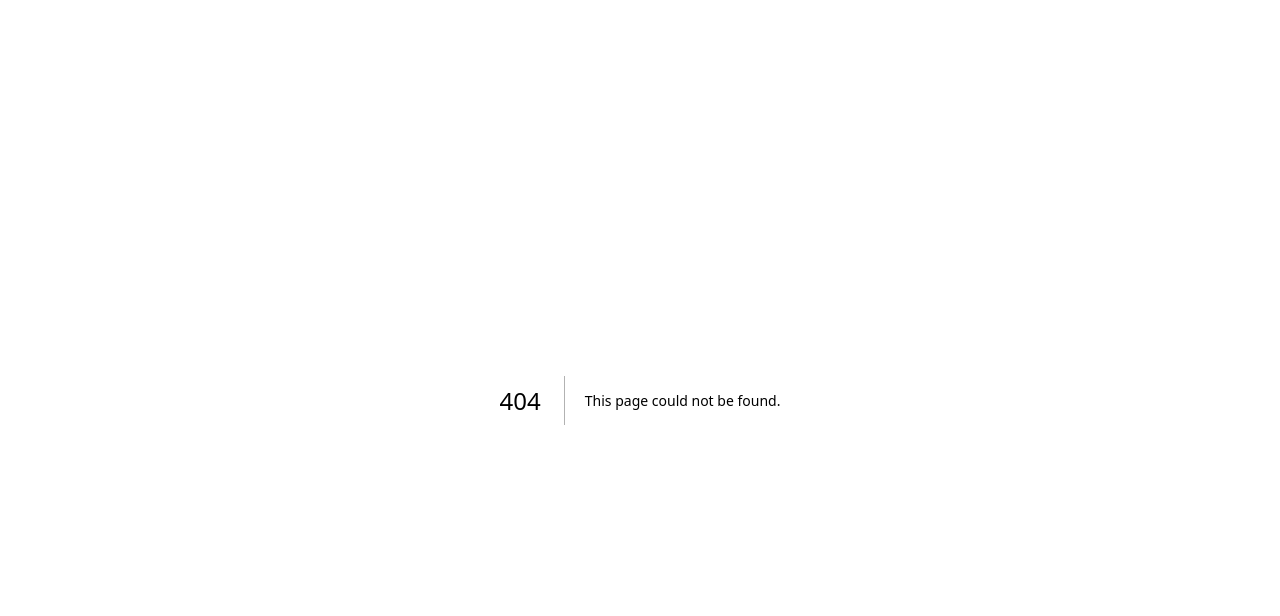
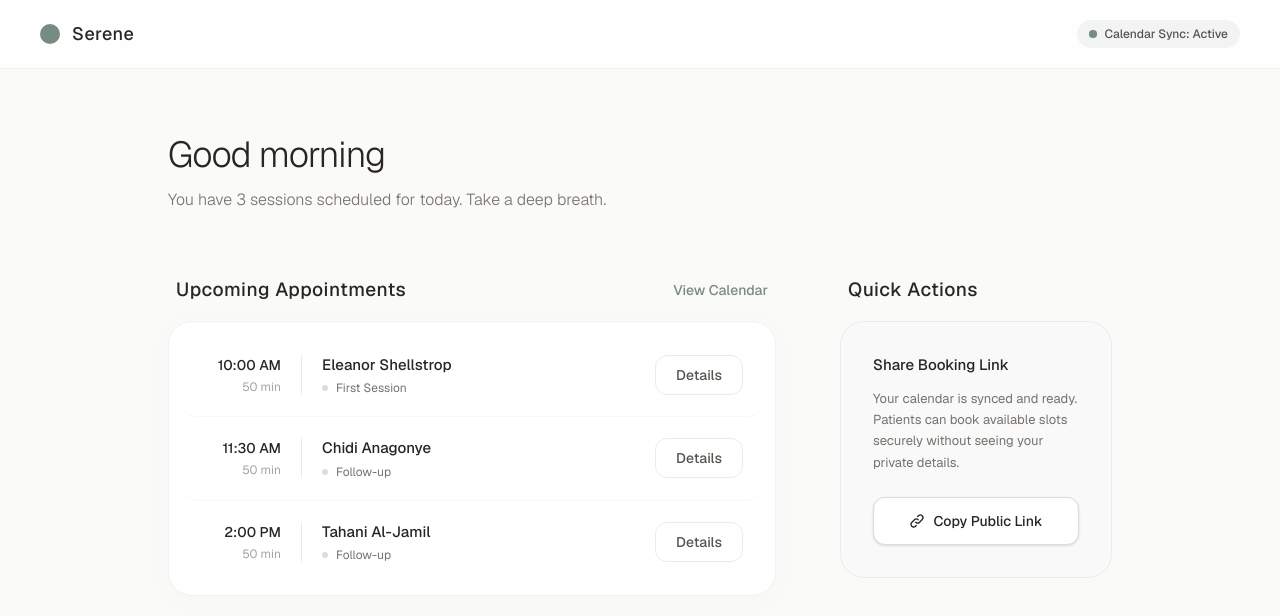
Before and after one commit to sebasgc4408/SereneBDDfinal, a Next.js app: page /dashboard in a window 1280 px wide. Before the commit this address had no page. Shown: the top 616 px of the page. Built offline with nearby package versions, Linux system fonts and the light colour scheme; no server answers.

Commit message:
feat(ui): Build Serene Dashboard layout

```diff
--- /dev/null
+++ b/src/app/dashboard/page.tsx
@@ -0,0 +1,5 @@
+import Dashboard from '@/components/Dashboard'
+
+export default function DashboardPage() {
+  return <Dashboard />
+}
--- /dev/null
+++ b/src/components/Dashboard.tsx
@@ -0,0 +1,113 @@
+'use client'
+
+import React from 'react'
+import { useUser, UserButton } from '@clerk/nextjs'
+
+const Dashboard = () => {
+  const { user, isLoaded } = useUser()
+
+  // Mocks de citas para esta fase de UI
+  const upcomingAppointments = [
+    { id: 1, patient: "Eleanor Shellstrop", time: "10:00 AM", duration: "50 min", type: "First Session" },
+    { id: 2, patient: "Chidi Anagonye", time: "11:30 AM", duration: "50 min", type: "Follow-up" },
+    { id: 3, patient: "Tahani Al-Jamil", time: "2:00 PM", duration: "50 min", type: "Follow-up" },
+  ]
+
+  if (!isLoaded) return <div className="min-h-screen bg-[#FAFAF9]" />
+
+  const greeting = user?.firstName ? `Good morning, ${user.firstName}` : 'Good morning'
+
+  return (
+    <div className="min-h-screen bg-[#FAFAF9] font-sans selection:bg-[#788B80] selection:text-white pb-20">
+      {/* Top Navigation */}
+      <header className="sticky top-0 z-10 flex items-center justify-between px-6 md:px-10 py-5 bg-white/80 backdrop-blur-md border-b border-[#F2F2F0]">
+        <div className="flex items-center gap-3">
+           <div className="h-5 w-5 rounded-full bg-[#788B80]" />
+           <span className="text-lg font-medium tracking-wide text-[#292524]">Serene</span>
+        </div>
+        <div className="flex items-center gap-4">
+          <div className="hidden md:flex items-center gap-2 px-3 py-1.5 rounded-full bg-[#F2F4F3] text-xs font-medium text-[#57534E]">
+            <span className="relative flex h-2 w-2">
+              <span className="animate-ping absolute inline-flex h-full w-full rounded-full bg-[#788B80] opacity-40"></span>
+              <span className="relative inline-flex rounded-full h-2 w-2 bg-[#788B80]"></span>
+            </span>
+            Calendar Sync: Active
+          </div>
+          <UserButton afterSignOutUrl="/" />
+        </div>
+      </header>
+
+      {/* Main Dashboard Layout */}
+      <main className="max-w-5xl mx-auto px-6 md:px-10 py-12 md:py-16">
+        <header className="mb-12 md:mb-16">
+          <h1 className="text-3xl md:text-[36px] font-light tracking-tight text-[#292524] mb-3">
+            {greeting}
+          </h1>
+          <p className="text-[15px] md:text-base text-[#78716C] font-light">
+            You have 3 sessions scheduled for today. Take a deep breath.
+          </p>
+        </header>
+
+        <div className="grid grid-cols-1 lg:grid-cols-3 gap-10 md:gap-16">
+
+          {/* Main Column: Appointments */}
+          <div className="lg:col-span-2 space-y-6">
+            <div className="flex items-center justify-between mb-4 px-2">
+              <h2 className="text-[19px] font-medium tracking-wide text-[#292524]">Upcoming Appointments</h2>
+              <button className="text-sm font-medium text-[#788B80] hover:text-[#5c6e64] transition-colors">
+                View Calendar
+              </button>
+            </div>
+
+            <div className="bg-white rounded-3xl p-3 shadow-[0_4px_30px_rgb(0,0,0,0.02)] border border-[#F2F2F0]">
+              {upcomingAppointments.map((apt, index) => (
+                <div
+                  key={apt.id}
+                  className={`flex flex-col sm:flex-row sm:items-center justify-between p-5 rounded-2xl transition-colors hover:bg-[#FAFAF9] ${index !== upcomingAppointments.length - 1 ? 'border-b border-[#F2F2F0]/50' : ''}`}
+                >
+                  <div className="flex items-start sm:items-center gap-5 mb-4 sm:mb-0">
+                    <div className="text-left sm:text-right w-20 flex-shrink-0">
+                      <div className="text-sm font-medium text-[#292524]">{apt.time}</div>
+                      <div className="text-xs text-[#A8A29E] mt-1">{apt.duration}</div>
+                    </div>
+                    <div className="hidden sm:block w-px h-10 bg-[#EAECEB]"></div>
+                    <div>
+                      <div className="text-[15px] font-medium text-[#292524] mb-1">{apt.patient}</div>
+                      <div className="text-xs text-[#78716C] flex items-center gap-2">
+                        <span className="w-1.5 h-1.5 rounded-full bg-[#D9DDDB]"></span>
+                        {apt.type}
+                      </div>
+                    </div>
+                  </div>
+                  <button className="w-full sm:w-auto h-10 px-5 rounded-xl border border-[#EAECEB] text-sm font-medium text-[#57534E] hover:bg-[#FAFAF9] hover:border-[#D9DDDB] transition-all active:scale-[0.98]">
+                    Details
+                  </button>
+                </div>
+              ))}
+            </div>
+          </div>
+
+          {/* Side Column: Summary / Actions */}
+          <div className="space-y-6">
+            <h2 className="text-[19px] font-medium tracking-wide text-[#292524] mb-4 px-2">Quick Actions</h2>
+            <div className="bg-[#F8F9F8] rounded-3xl p-8 border border-[#EAECEB]">
+              <h3 className="text-[15px] font-medium text-[#292524] mb-3">Share Booking Link</h3>
+              <p className="text-[13px] text-[#78716C] mb-6 leading-relaxed">
+                Your calendar is synced and ready. Patients can book available slots securely without seeing your private details.
+              </p>
+              <button className="w-full flex items-center justify-center gap-2 h-12 rounded-xl bg-white border border-[#D9DDDB] text-sm font-medium text-[#292524] hover:border-[#788B80] hover:text-[#788B80] transition-all shadow-sm active:scale-[0.98]">
+                <svg className="w-4 h-4" fill="none" viewBox="0 0 24 24" stroke="currentColor">
+                  <path strokeLinecap="round" strokeLinejoin="round" strokeWidth={2} d="M13.828 10.172a4 4 0 00-5.656 0l-4 4a4 4 0 105.656 5.656l1.102-1.101m-.758-4.899a4 4 0 005.656 0l4-4a4 4 0 00-5.656-5.656l-1.1 1.1" />
+                </svg>
+                Copy Public Link
+              </button>
+            </div>
+          </div>
+
+        </div>
+      </main>
+    </div>
+  )
+}
+
+export default Dashboard
```
Also changed, not shown: 1 other file (tests, documents, lock files or other folders).
